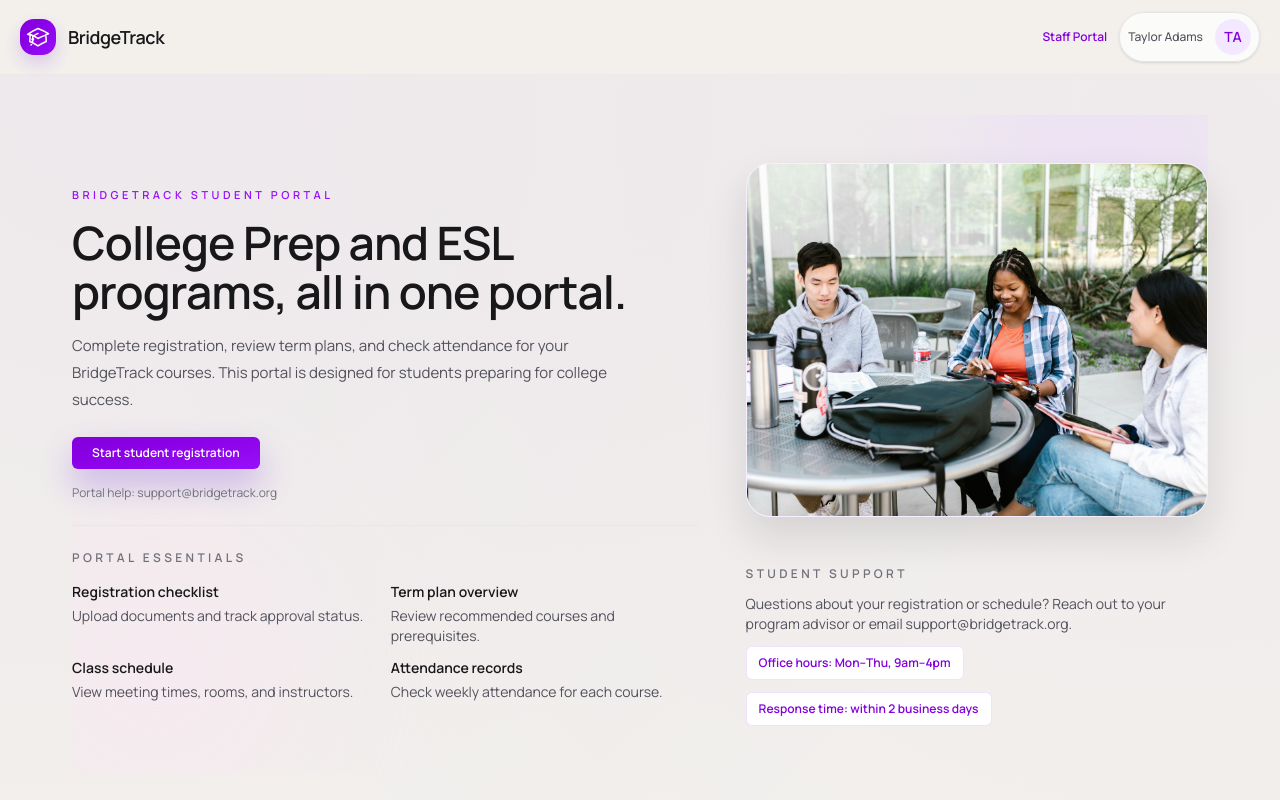
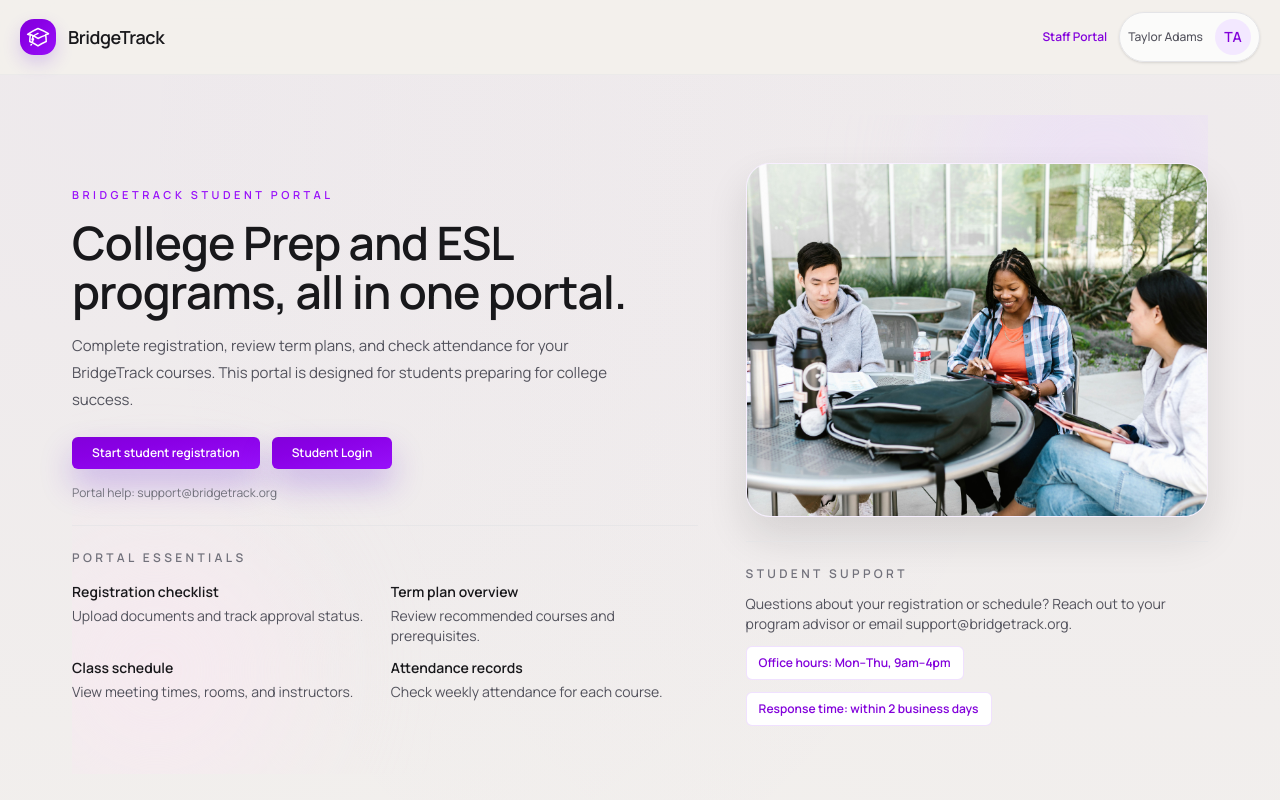
Before and after one commit to AaronJ-2342/BridgeTrack, a Vue app: page / in a window 1280 px wide. Shown: the top 800 px of the page. Built offline with nearby package versions, Linux system fonts and the light colour scheme.

Commit message:
modified the Landing Hero to have a student login button and the App Header so that the svg links back to the Landing Hero

```diff
--- a/src/components/layout/AppHeader.vue
+++ b/src/components/layout/AppHeader.vue
@@ -27,6 +27,7 @@ defineProps({
     default: 'default',
   },
 })
+
 </script>
 
 <template>
@@ -54,6 +55,9 @@ defineProps({
               : 'h-10 w-10 shadow-[0_12px_28px_rgba(109,40,217,0.25)]',
           ]"
         >
+          <RouterLink
+            to="/"
+          >
             <svg
               xmlns="http://www.w3.org/2000/svg"
               viewBox="0 0 24 24"
@@ -69,6 +73,7 @@ defineProps({
                 d="M4.26 10.147a60.436 60.436 0 00-.491 6.347A48.627 48.627 0 0112 20.904a48.627 48.627 0 018.232-4.41 60.46 60.46 0 00-.491-6.347m-15.482 0a50.57 50.57 0 00-2.658-.813A59.905 59.905 0 0112 3.493a59.902 59.902 0 0110.499 5.24 50.552 50.552 0 00-2.658.813m-15.482 0A50.697 50.697 0 0112 13.489a50.702 50.702 0 017.74-3.342M6.75 15a.75.75 0 100-1.5.75.75 0 000 1.5zm0 0v-3.675A55.378 55.378 0 0112 8.443m-7.007 11.55A5.981 5.981 0 006.75 15.75v-1.5"
               />
             </svg>
+          </RouterLink>
         </div>
         <div>
           <div class="flex items-center gap-3">
--- a/src/layouts/Home/LandingHero.vue
+++ b/src/layouts/Home/LandingHero.vue
@@ -23,12 +23,18 @@ import studentsStudying from '@/assets/studentsStudying.jpg'
               Complete registration, review term plans, and check attendance for your BridgeTrack
               courses. This portal is designed for students preparing for college success.
             </p>
-            <div class="mt-2">
+            <div class="mt-2 flex gap-3">
               <RouterLink
                 to="/register"
                 class="inline-flex items-center justify-center rounded-md bg-gradient-to-br from-purple-700 to-purple-600 px-5 py-2 text-xs font-semibold text-white shadow-[0_16px_32px_rgba(109,40,217,0.28)] transition hover:-translate-y-0.5 hover:shadow-[0_20px_36px_rgba(109,40,217,0.34)]"
               >
                 Start student registration
+              </RouterLink>
+              <RouterLink
+                to="/login"
+                class="inline-flex items-center justify-center rounded-md bg-gradient-to-br from-purple-700 to-purple-600 px-5 py-2 text-xs font-semibold text-white shadow-[0_16px_32px_rgba(109,40,217,0.28)] transition hover:-translate-y-0.5 hover:shadow-[0_20px_36px_rgba(109,40,217,0.34)]"
+              >
+                Student Login
               </RouterLink>
             </div>
             <p class="text-xs text-zinc-500">
```
Lines whose indentation alone changed are shown as unchanged.
